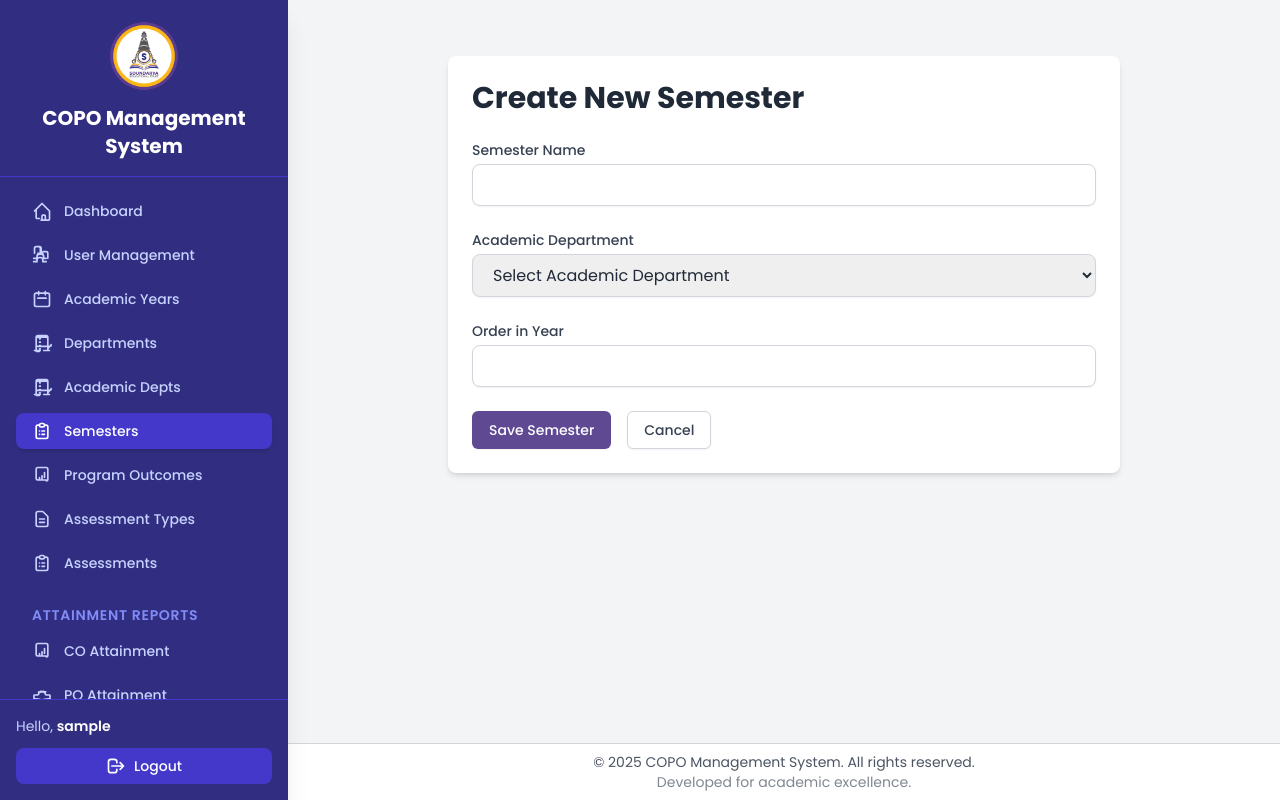
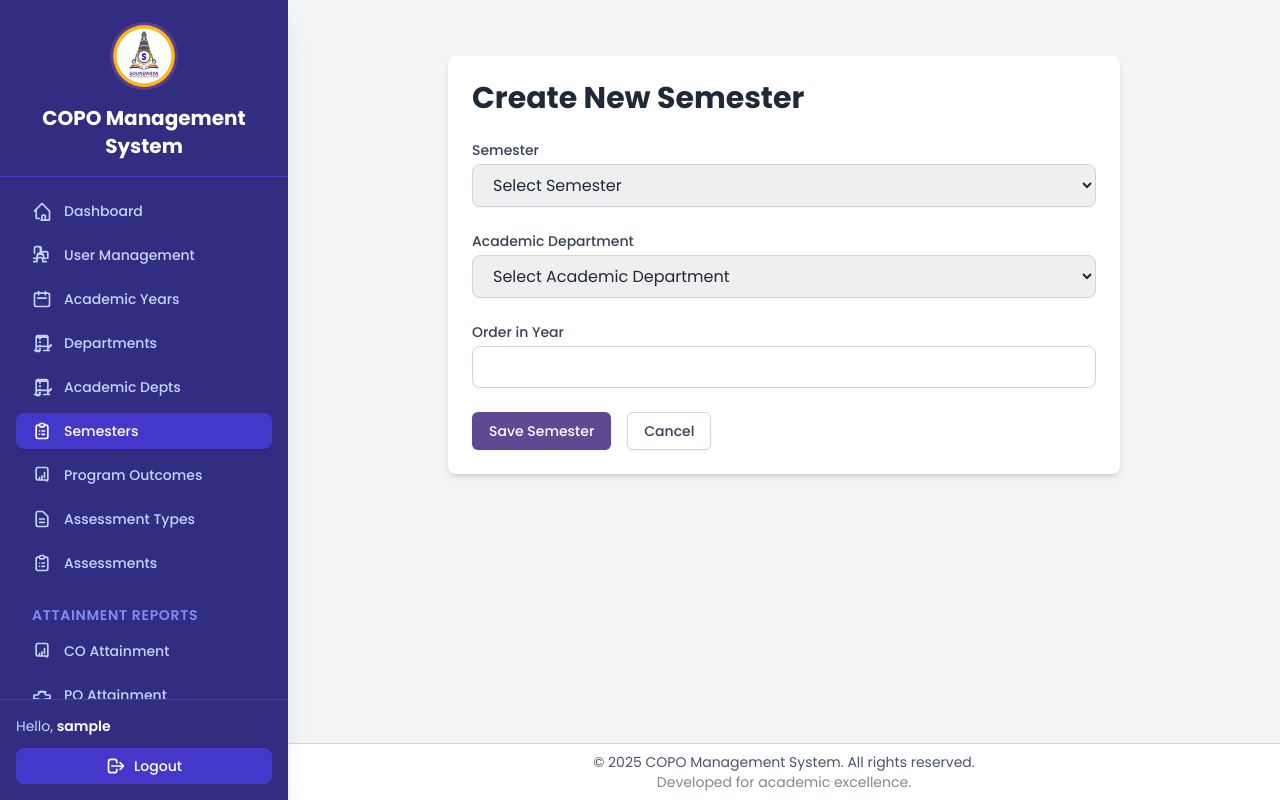
Before and after one commit to deepanshuSoni22/copo-management, a Django app: page /academics/semesters/create/ in a window 1280 px wide. Run offline with Django 5.2, Linux system fonts and the light colour scheme; the visitor is signed in with stand-in values (Sample User, id 1); data that the repository does not hold is empty.

Commit message:
Fix Semester Order

```diff
--- a/academics/forms.py
+++ b/academics/forms.py
@@ -90,38 +90,57 @@ class AcademicYearForm(forms.ModelForm):
         return cleaned_data
 
 
-# --- NEW: SemesterForm ---
+SEMESTER_CHOICES = [
+    ('', 'Select Semester'),  # Header/placeholder
+    ('I', 'I Semester'),
+    ('II', 'II Semester'),
+    ('III', 'III Semester'),
+    ('IV', 'IV Semester'),
+    ('V', 'V Semester'),
+    ('VI', 'VI Semester'),
+    ('VII', 'VII Semester'),
+    ('VIII', 'VIII Semester'),
+]
+
 class SemesterForm(forms.ModelForm):
-    name = forms.CharField(
-        widget=forms.TextInput(attrs={'class': 'mt-1 block w-full px-4 py-2 border border-gray-300 rounded-lg shadow-sm focus:ring-indigo-500 focus:border-indigo-500 sm:text-base'}),
-        label='Semester Name'
+    name = forms.ChoiceField(
+        choices=SEMESTER_CHOICES,
+        label='Semester',
+        widget=forms.Select(attrs={
+            'class': 'mt-1 block w-full px-4 py-2 border border-gray-300 rounded-lg shadow-sm focus:ring-indigo-500 focus:border-indigo-500 sm:text-base'
+        })
     )
+
     academic_department = forms.ModelChoiceField(
         queryset=AcademicDepartment.objects.all().select_related('department', 'academic_year').order_by('-academic_year__start_date', 'department__name'),
         empty_label="Select Academic Department",
-        widget=forms.Select(attrs={'class': 'mt-1 block w-full px-4 py-2 border border-gray-300 rounded-lg shadow-sm focus:ring-indigo-500 focus:border-indigo-500 sm:text-base'}),
+        widget=forms.Select(attrs={
+            'class': 'mt-1 block w-full px-4 py-2 border border-gray-300 rounded-lg shadow-sm focus:ring-indigo-500 focus:border-indigo-500 sm:text-base'
+        }),
         label='Academic Department'
     )
+
     order = forms.IntegerField(
-        widget=forms.NumberInput(attrs={'class': 'mt-1 block w-full px-4 py-2 border border-gray-300 rounded-lg shadow-sm focus:ring-indigo-500 focus:focus:border-indigo-500 sm:text-base'}),
+        widget=forms.NumberInput(attrs={
+            'class': 'mt-1 block w-full px-4 py-2 border border-gray-300 rounded-lg shadow-sm focus:ring-indigo-500 focus:focus:border-indigo-500 sm:text-base'
+        }),
         label='Order in Year'
     )
 
     class Meta:
         model = Semester
         fields = ['name', 'academic_department', 'order']
-        # No extra widgets defined here, as it uses defaults or individual field widgets.
 
     def clean(self):
         cleaned_data = super().clean()
         name = cleaned_data.get('name')
         academic_department = cleaned_data.get('academic_department')
 
-        # Ensure unique_together constraint is handled properly in UI feedback
         if name and academic_department:
             if Semester.objects.filter(name=name, academic_department=academic_department).exclude(pk=self.instance.pk).exists():
                 self.add_error('name', f"A semester named '{name}' already exists for this Academic Department.")
         return cleaned_data
+
 
 
 # --- NEW: AcademicDepartmentForm ---
--- a/academics/templates/academics/semester_form.html
+++ b/academics/templates/academics/semester_form.html
@@ -55,4 +55,30 @@
             </div>
         </form>
     </div>
+    <script>
+        document.addEventListener('DOMContentLoaded', function () {
+            const semesterSelect = document.getElementById("id_name");
+            const orderInput = document.getElementById("id_order");
+
+            const semesterOrderMap = {
+                "I": 1,
+                "II": 2,
+                "III": 3,
+                "IV": 4,
+                "V": 5,
+                "VI": 6,
+                "VII": 7,
+                "VIII": 8
+            };
+
+            semesterSelect.addEventListener("change", function () {
+                const selected = semesterSelect.value;
+                if (semesterOrderMap[selected]) {
+                    orderInput.value = semesterOrderMap[selected];
+                } else {
+                    orderInput.value = "";
+                }
+            });
+        });
+    </script>
 {% endblock %}
--- a/copo_management_system/templates/base.html
+++ b/copo_management_system/templates/base.html
@@ -579,6 +579,16 @@
     {# --- JavaScript for Mobile Menu Toggle with improved responsiveness --- #}
     {% block extra_js %}
     <script>
+        setTimeout(function () {
+          const alerts = document.querySelectorAll('.bg-green-100, .bg-red-100, .bg-yellow-100, .bg-blue-100');
+          alerts.forEach(function (alert) {
+            alert.style.transition = "opacity 0.5s ease-out";
+            alert.style.opacity = '0';
+            setTimeout(() => alert.remove(), 500); // clean up space after fade
+          });
+        }, 1500);  // change delay as needed (1500ms = 1.5seconds)
+    </script>
+    <script>
         document.addEventListener('DOMContentLoaded', function() {
             const openMenuBtn = document.getElementById('open-mobile-menu');
             const closeMenuBtn = document.getElementById('close-mobile-menu');
```
